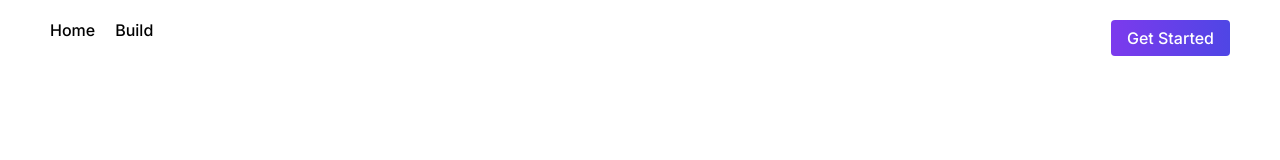
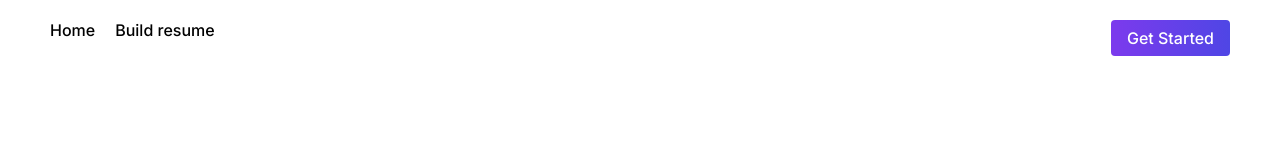
Before and after one commit to kwilson1337/ResumeBuilder, a Next.js app: page / in a window 1280 px wide. Shown: the top 160 px of the page. Built offline with nearby package versions, Linux system fonts and the light colour scheme.

Commit message:
update nav

```diff
--- a/src/components/NavBar/index.jsx
+++ b/src/components/NavBar/index.jsx
@@ -1,4 +1,5 @@
 import './navbar.scss'
+import Link from 'next/link';
 
 export default function NavBar() {
     return (
@@ -8,11 +9,11 @@ export default function NavBar() {
                     <div className="kw-navbar__inner">
                         <div className="kw-navbar__links">
                             <div>
-                                <a href="/">Home</a>
-                                <a href="/build">Build</a>
+                                <Link href="/">Home</Link>
+                                <Link href="/build">Build resume</Link>
                             </div>
                             <div>
-                                <a href="build" className="button --grad">Get Started</a>
+                                <Link className="button --grad" href="/build">Get Started</Link>
                             </div>
                         </div>
                     </div>
```
